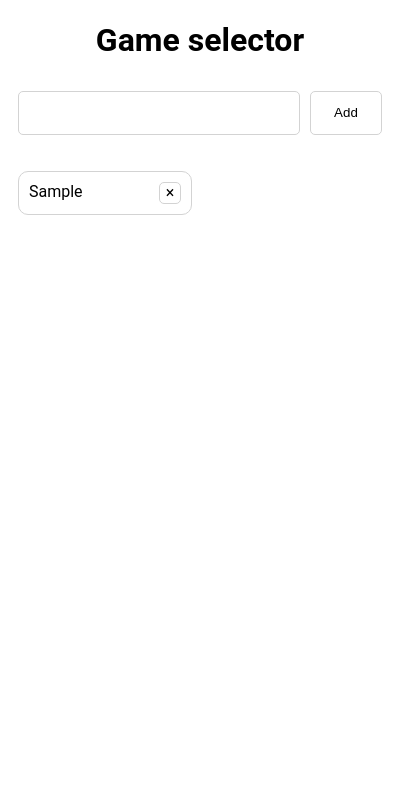
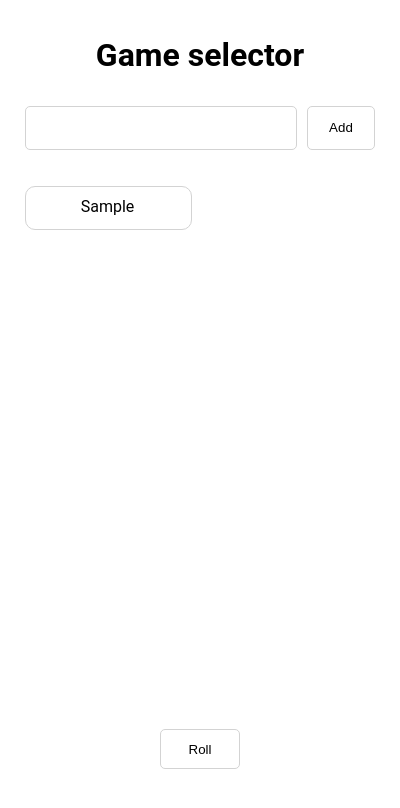
Before and after one commit to ExtraLongBaguette/electronGameSelector, an Electron app: page index.html in a window 400 px wide. Both pictures are taken after typing "Sample" into the empty fields and a click on the button "Add". Drawn offline with Linux system fonts and the light colour scheme.

Commit message:
Added flex layout, Roll button, animations and styling

```diff
--- a/index.html
+++ b/index.html
@@ -9,7 +9,7 @@
     <title>Document</title>
 </head>
 <body>
-    <div id="mainContainer">
+    <div class="mainContainer">
         <h1 class="title">Game selector</h1>
         <div class="inputContainer">
             <input type="text" id="textInput">
@@ -19,6 +19,9 @@
             <ul id="gameList">
             </ul>
         </div>
+        <div class="bottomContainer">
+            <button id="rollButton">Roll</button>
+        </div>
     </div>
 </body>
 </html>
--- a/script.js
+++ b/script.js
@@ -35,6 +35,7 @@ function newElement() {
         span.className = "close";
 
         text.className = "listContent";
+
         li.appendChild(text);
 
         span.appendChild(t);
--- a/style.css
+++ b/style.css
@@ -1,10 +1,27 @@
-body {
-    font-family:'Roboto', Courier, monospace
+
+html, body {
+    font-family:'Roboto', Courier, monospace;
+    height: 100%;
+    margin: 0;
+    padding: 0;
+    overflow: hidden;
+}
+
+
+.mainContainer {
+    display: flex;
+    flex-flow: column;
+    height: 100%;
+    padding: 15px;
+    box-sizing: border-box;
+    transition: 0.1s;
 }
 
 .title {
     text-align: center;
+    user-select: none;
 }
+
 .inputContainer {
     display: flex;
     padding: 10px;
@@ -12,6 +29,7 @@ body {
 
 .listContainer {
     padding: 10px;
+    flex-grow: 1;
 }
 
 #textInput {
@@ -22,6 +40,7 @@ body {
     outline: none;
     border: 1px solid lightgray;
     padding-left: 15px;
+    transition-duration: 0.5s;
 }
 
 #textInput:focus {
@@ -37,10 +56,12 @@ body {
     border: 1px solid lightgray;
     background-color: white;
     border-radius: 5px;
+    transition-duration: 0.5s;
 }
 
 #addButton:hover {
     border: solid 1px tomato;
+    cursor: pointer;
 }
 #addButton:active {
     border: solid 1px tomato;
@@ -63,26 +84,81 @@ body {
     position: relative;
     display: flex;
     margin-bottom: 5px;
+    user-select: none;
+    transition-duration: 0.5s;
+}
+
+#gameList li:hover {
+    border: solid 1px tomato;
+}
+
+#gameList li:hover .listContent {
+    text-align: left;
+}
+
+
+#gameList li:hover .close {
+    visibility: visible;
+    min-width: 20px;
+    margin-left: 5px;
+    color: black;
 }
 
 .close {
     float: right;
-    min-width: 20px;
+    min-width: 0;
+    width: 0;
     border: solid lightgray 1px;
     border-radius: 5px;
     text-align: center;
-    margin-left: 5px;
+    user-select: none;
+    visibility: hidden;
+    color: white;
+    transition-duration: 0.2s;
 }
 
 .close:hover {
+    border: 1px solid tomato;
+    cursor: pointer;
+}
+
+.close:active {
     border: 1px solid tomato;
     background-color: tomato;
     cursor: pointer;
 }
 
 .listContent {
-    flex-grow: 10;
+    flex-grow: 1;
     text-overflow: ellipsis;
     overflow: hidden;
     white-space: nowrap;
+    text-align: center;
+
 }
+
+.bottomContainer {
+    height: 100px;
+    margin: auto auto;
+
+}
+
+#rollButton {
+    width: 80px;
+    height: 40px;
+    background-color: white;
+    border: solid 1px lightgrey;
+    border-radius: 5px;
+    transition-duration: 0.5s;
+}
+
+#rollButton:hover {
+    cursor: pointer;
+    border: 1px solid tomato;
+}
+
+#rollButton:active {
+    cursor: pointer;
+    border: 1px solid tomato;
+    background-color: tomato;
+}
```
Also changed, not shown: index.js (+5 -2 lines).
